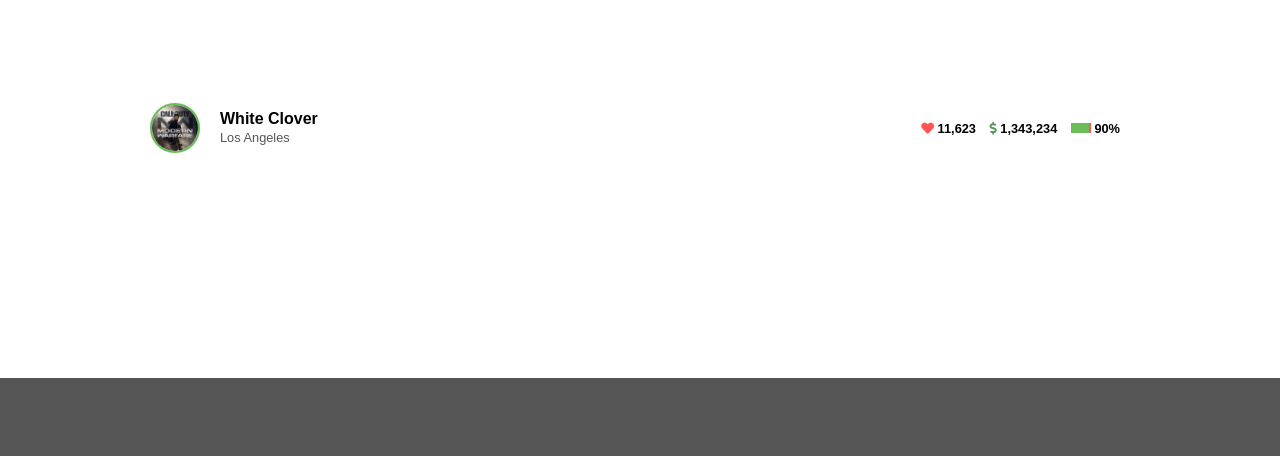
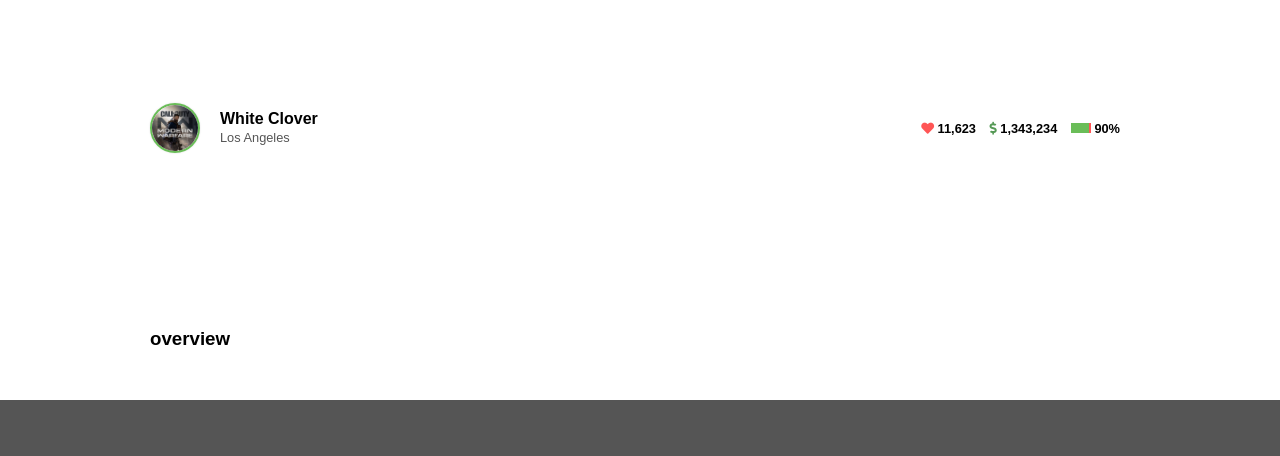
Before and after one commit to aldoBangun/gamebank, a plain HTML site: page page/detail_product.html in a window 1280 px wide. Shown: the part 652-1108 px from the top of the page. Drawn offline with Linux system fonts and the light colour scheme.

Commit message:
add user-rate and make scroll behavior to smooth

```diff
--- a/css/style.css
+++ b/css/style.css
@@ -2,6 +2,9 @@
     margin: 0;
     padding: 0;
     box-sizing: border-box;
+}
+html{
+    scroll-behavior: smooth;
 }
 body{
     font-family: 'monserrat',sans-serif;
--- a/page/detail_product.html
+++ b/page/detail_product.html
@@ -94,6 +94,9 @@
                     </a>
                 </div>
             </div>
+            <div class="user-rate">
+                <h3>overview</h3>
+            </div>
         </div>
 
         <footer>
```
